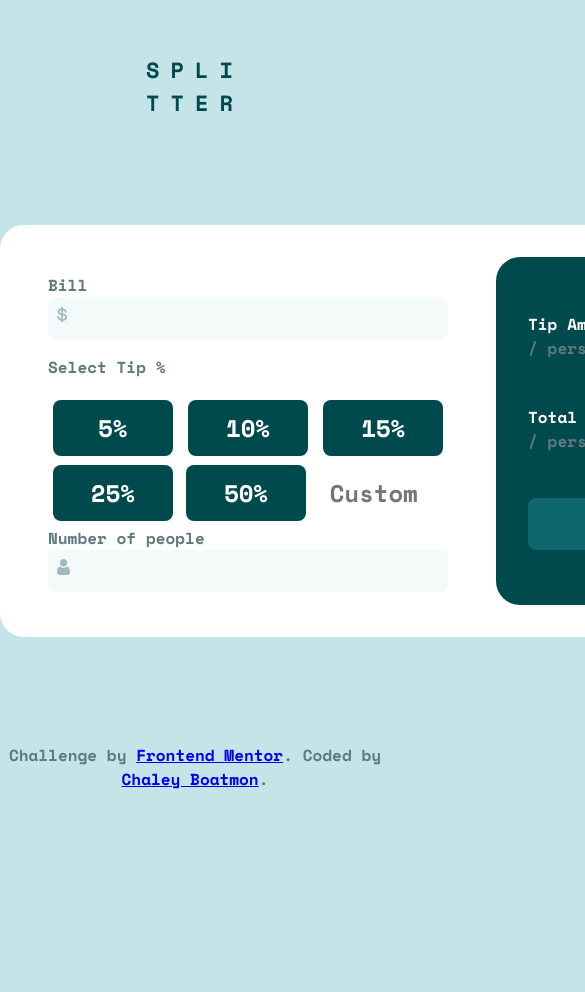
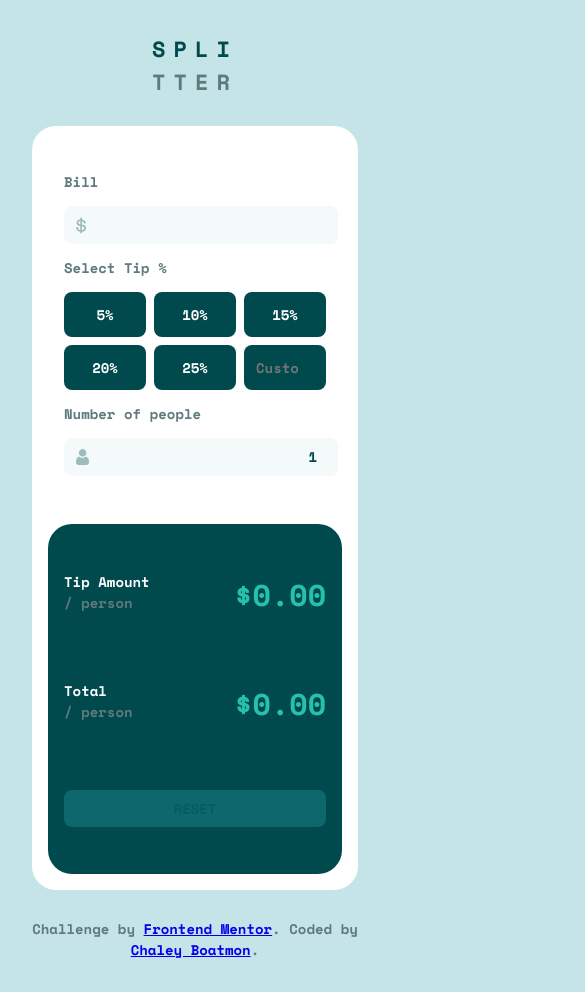
Before and after one commit to chayboats/tip-calculator-app, a plain HTML site: page index.html in a window 390 px wide. Shown: the top 992 px of the page, 585 px wide, since content can reach past the window. Before the commit the page ends 844 px from the top, so only its background shows below. Drawn offline with nearby package versions, Linux system fonts and the light colour scheme.

Commit message:
Add working js and make page responsive

```diff
--- a/index.html
+++ b/index.html
@@ -1,72 +1,142 @@
 <!DOCTYPE html>
 <html lang="en">
   <head>
-  <meta charset="UTF-8">
-  <meta name="viewport" content="width=device-width, initial-scale=1.0">
+    <meta charset="UTF-8" />
+    <meta
+      name="viewport"
+      content="width=device-width, initial-scale=1.0"
+    />
 
-  <link rel="icon" type="image/png" sizes="32x32" href="./images/favicon-32x32.png">
-  <link rel="preconnect" href="https://fonts.googleapis.com"><link rel="preconnect" href="https://fonts.gstatic.com" crossorigin>
-  <link href="https://fonts.googleapis.com/css2?family=Space+Mono:ital,wght@0,700;1,700&display=swap" rel="stylesheet">
-  <link rel="stylesheet" type="text/css" href="styles.css">
-
-
+    <link
+      rel="icon"
+      type="image/png"
+      sizes="32x32"
+      href="./images/favicon-32x32.png"
+    />
+    <link
+      rel="preconnect"
+      href="https://fonts.googleapis.com"
+    />
+    <link
+      rel="preconnect"
+      href="https://fonts.gstatic.com"
+      crossorigin
+    />
+    <link
+      href="https://fonts.googleapis.com/css2?family=Space+Mono:ital,wght@0,700;1,700&display=swap"
+      rel="stylesheet"
+    />
+    <link
+      rel="stylesheet"
+      type="text/css"
+      href="styles.css"
+    />
 
     <title>Frontend Mentor | Tip calculator app</title>
-
   </head>
-<body class="column">
-  <header class="column">
+  <body>
+    <div class="page">
+      <header>
         <span>SPLI</span>
         <span>TTER</span>
       </header>
 
-  <main class="row">
+      <main>
         <div class="left">
           <form>
             <section id="bill">
-          <label id="bill-label" for="bill" >Bill</label>
-          <input id="bill-amount" type="number">
-          <script src="tipCalculator.js"></script>
+              <label
+                class="label"
+                for="bill-amount"
+                >Bill</label
+              >
+              <input
+                id="bill-amount"
+                type="number"
+                step=".01"
+              />
             </section>
 
             <section id="select-tip">
-          <p>Select Tip %</p>
-          <div id="tip-button-wrapper">
-            <div class="percentages">
-              <button>5%</button>
-              <button>10%</button>
-              <button>15%</button>
-            </div>
-            <div class="percentages">
-              <button>25%</button>
-              <button>50%</button>
-              <input type="number" placeholder="Custom"/>
-            </div>
+              <p class="label">Select Tip %</p>
+              <div class="tip-buttons">
+                <button
+                  id="5"
+                  value="5"
+                >
+                  5%
+                </button>
+                <button
+                  id="10"
+                  value="10"
+                >
+                  10%
+                </button>
+                <button
+                  id="15"
+                  value="15"
+                >
+                  15%
+                </button>
+                <button
+                  id="20"
+                  value="20"
+                >
+                  20%
+                </button>
+                <button
+                  id="25"
+                  value="25"
+                >
+                  25%
+                </button>
+                <input
+                  type="number"
+                  placeholder="Custom"
+                  id="custom"
+                />
               </div>
             </section>
 
             <section id="person-count">
-          <label for="number-of-people">Number of people</label>
-          <input id="number-of-people" type="number">
+              <label
+                class="label"
+                for="number-of-people"
+                >Number of people</label
+              >
+              <input
+                id="number-of-people"
+                type="number"
+              />
             </section>
           </form>
         </div>
 
         <div class="right">
-      <div class="row dollar-amount">
+          <div class="dollar-amount">
             <div class="column">
               <span>Tip Amount</span>
-          <span>/ person</span>
+              <span class="person">/ person</span>
             </div>
-        <div>$0.00</div>
+            <div
+              id="tip-per-person"
+              class="money"
+            >
+              $0.00
+            </div>
           </div>
 
-      <div class="row dollar-amount">
+          <div class="dollar-amount">
             <div class="column">
               <span>Total</span>
-          <span>/ person</span>
+              <span class="person">/ person</span>
             </div>
-        <div>$0.00</div>
+            <div
+              id="total-per-person"
+              class="money"
+            >
+              $0.00
+            </div>
           </div>
 
           <div>
@@ -76,10 +146,16 @@
       </main>
 
       <footer>
-    <div class="attribution">
-      Challenge by <a href="https://www.frontendmentor.io?ref=challenge" target="_blank">Frontend Mentor</a>.
-      Coded by <a href="#">Chaley Boatmon</a>.
+        <div>
+          Challenge by
+          <a
+            href="https://www.frontendmentor.io?ref=challenge"
+            target="_blank"
+            >Frontend Mentor</a
+          >. Coded by <a href="#">Chaley Boatmon</a>.
         </div>
       </footer>
+    </div>
+    <script src="tipCalculator.js"></script>
   </body>
 </html>
--- a/styles.css
+++ b/styles.css
@@ -1,33 +1,77 @@
+:root {
+  /* colors */
+  --color-white: white;
+  --color-website: hsl(185, 41%, 84%);
+  --color-teal-100: hsl(189, 41%, 97%);
+  --color-teal-200: hsl(186, 14%, 43%);
+  --color-grey-300: hsl(172, 67%, 45%);
+  --color-teal-400: #0d676c;
+  --color-teal-500: #045d62;
+  --color-teal-600: hsl(183, 100%, 15%);
+
+  /* text */
+  --text-body-mobile: 14px;
+
+  --text-button-mobile: 14px;
+  --text-money-mobile: 30px;
+  --text-button-desktop: 24px;
+  --text-money-desktop: 50px;
+  --text-header: 22px;
+
+  /* spacing */
+  --space-xs: 0.25rem;
+  --space-sm: 0.5rem;
+  --space-md: 1rem;
+  --space-lg: 1.5rem;
+  --space-xl: 1.75rem;
+  --space-2xl: 2rem;
+  --space-3xl: 3rem;
+  --space-4xl: 5rem;
+}
+
 body {
+  background-color: var(--color-website);
+  margin: 0;
   min-height: 100vh;
+  font-family: 'Space Mono', monospace;
+  color: var(--color-teal-200);
   display: flex;
-  justify-content: space-around;
-  margin: 0;
-  font-family: 'Space Mono', monospace;
-  background-color: hsl(185, 41%, 84%);
-  color: hsl(186, 14%, 43%);
+  justify-content: center;
+  align-items: center;
+
+}
+
+.page {
+  display: grid;
+  grid-template-columns: 1fr;
+  gap: var(--space-xl);
+  min-height: 100%;
+  max-width: 70rem;
+  padding: var(--space-2xl) 0;
+
 }
 
 header {
+  display: flex;
+  flex-direction: column;
   text-align: center;
-  letter-spacing: .5em;
-  font-size: 22px;
-  color: hsl(183, 100%, 15%);
+  letter-spacing: var(--space-sm);
+  font-size: var(--text-header);
+  color: var(--color-teal-600);
+}
+
+header span:nth-of-type(2) {
+  color: var(--color-teal-200)
 }
 
 main {
-  display: flex;
-  justify-content: space-between;
-  min-width: 60rem;
-  margin: 0 auto;
-  padding: 1rem;
-  height: 45vh;
-  border-radius: 1.5rem;
-  background-color: white;
-}
-
-.row {
-  display: flex;
+  display: grid;
+  grid-template-columns: 1fr 1fr;
+  gap: var(--space-2xl);
+  border-radius: var(--space-lg);
+  background-color: var(--color-white);
+  margin: 0 var(--space-4xl);
+  padding: var(--space-2xl);
 }
 
 .column {
@@ -39,83 +83,81 @@ main {
   display: flex;
   flex-direction: column;
   justify-content: space-around;
-  margin: 0;
-  width: 50%;
-  padding: 2rem;
+  padding: var(--space-md);
 }
 
-#bill input, #person-count input {
-  width: 98%;
+.label {
+  line-height: var(--space-3xl);
+  margin: 0;
 }
 
-.percentages {
-  display: flex;
-  justify-content: space-between;
- }
+#bill-amount, #number-of-people {
+  width: 100%;
+}
+
+#bill-amount {
+  background: url(images/icon-dollar.svg) no-repeat scroll var(--space-sm);
+  background-color: var(--color-teal-100);
+}
+
+#number-of-people {
+  background: url(images/icon-person.svg) no-repeat scroll var(--space-sm);
+  background-color: var(--color-teal-100);
+}
 
 button, input {
-  font-size: 24px;
+  font-size: var(--text-button-desktop);
   font-family: inherit;
-  border-radius: .5rem;
-}
-
-button {
+  border-radius: var(--space-sm);
   border: none;
 }
 
 input {
-  color: hsl(183, 100%, 15%);
-  border: 2px solid transparent;
+  color: var(--color-teal-600);
+  border: var(--space-xs) solid transparent;
   text-align: right;
 }
 
 input:focus {
   outline: none !important;
-  border: 2px solid hsl(172, 67%, 45%) !important;
+  border: var(--space-xs) solid var(--color-grey-300) !important;
  }
 
-#bill input {
-  background: url(images/icon-dollar.svg) no-repeat scroll 7px 7px;
-  background-color: hsl(189, 41%, 97%);
-
+.tip-buttons {
+  display: grid;
+  grid-template-columns: 1fr 1fr 1fr;
+  grid-template-rows: 1fr 1fr;
+  gap: var(--space-sm);
 }
 
-#person-count input {
-  background: url(images/icon-person.svg) no-repeat scroll 7px 7px;
-  background-color: hsl(189, 41%, 97%);
+.tip-buttons input, .tip-buttons button {
+  text-align: center;
+  padding: var(--space-sm);
+ }
+
+.unselected {
+  background-color: var(--color-teal-600);
+  color: var(--color-white);
 }
 
-
-#tip-button-wrapper input, #tip-button-wrapper button {
-  width: 7.5rem;
-  margin: .3rem;
-  padding: 0;
-  text-align: center;
- }
-
- #tip-button-wrapper button {
-  width: 7.5rem;
-  height: 3.5rem;
-  margin: .3rem;
-  background-color: hsl(183, 100%, 15%);
-  color: white;
+.tip-buttons button:hover, .selected  {
+  cursor: pointer;
+  background-color: var(--color-grey-300);
+  color: var(--color-teal-600);
 }
 
-#tip-button-wrapper button:hover {
-  cursor: pointer;
-  background-color: hsl(172, 67%, 45%);
-  color: hsl(183, 100%, 15%);
+#custom {
+  min-width: 0;
 }
 
 .right {
-  border-radius: 1.5rem;
-  background-color: hsl(183, 100%, 15%);
-  margin: 1rem;
-  color: white;
+  border-radius: var(--space-lg);
+  background-color: var(--color-teal-600);
+  color: var(--color-white);
 }
 
-div span:nth-of-type(2) {
-  color: hsl(186, 14%, 43%);
+.person {
+  color: var(--color-teal-200);
 }
 
 .dollar-amount {
@@ -123,26 +165,56 @@ div span:nth-of-type(2) {
   justify-content: space-between;
 }
 
-.dollar-amount div:nth-of-type(2) {
-  font-size: 50px;
-  color: hsl(172, 67%, 45%);
-  line-height: 3rem;
+.money {
+  font-size: var(--text-money-desktop);
+  color: var(--color-grey-300);
+  line-height: var(--space-3xl);
 }
 
 #reset {
-  padding: .5rem;
-  border-radius: .5rem;
+  padding: var(--space-sm);
+  border-radius: var(--space-sm);
   width: 100%;
-  background-color: #0d676c;
-  color: #045d62;
+  background-color: var(--color-teal-400);
+  color: var(--color-teal-500);
 }
 
 #reset:hover {
   cursor: pointer;
-  background-color: hsl(172, 67%, 45%);
-  color: hsl(183, 100%, 15%);
+  background-color: var(--color-grey-300);
+  color: var(--color-teal-600);
 
 }
+
 footer {
   text-align: center;
 }
+
+@media (max-width: 900px) {
+  body {
+    font-size: var(--text-body-mobile);
+  }
+
+  main {
+    grid-template-columns: 1fr;
+    grid-template-rows: 1fr 1fr ;
+    margin: 0 var(--space-2xl);
+    padding: var(--space-md);
+  }
+
+  button, input {
+    font-size: var(--text-button-mobile);
+  }
+
+  .money {
+    font-size: var(--text-money-mobile);
+  }
+
+  #bill-amount, #number-of-people {
+    line-height: var(--space-xl);
+  }
+
+  footer {
+    margin: 0 var(--space-md);
+  }
+}
--- a/tipCalculator.js
+++ b/tipCalculator.js
@@ -1 +1,76 @@
-let billAmount = Number.toFixed(2)
+const form = document.querySelector('form');
+const bill = document.getElementById('bill-amount');
+const tipButtonContainer = document.querySelector('.tip-buttons');
+const tipButtons = Array.from(tipButtonContainer.children);
+const personsTotal = document.getElementById('total-per-person');
+const personsTip = document.getElementById('tip-per-person');
+const personCount = document.getElementById('number-of-people');
+
+let tipButton;
+
+function handleSubmit() {
+  form.addEventListener('submit', (event) => {
+    event.preventDefault();
+    personsTotal.textContent = totalPerPerson();
+    personsTip.textContent = tipPerPerson();
+  });
+}
+
+function inputValue(input) {
+  input.addEventListener('change', (event) => {
+    input.value = event.target.value;
+  });
+}
+
+function styleButton() {
+  tipButtons.forEach((button) => {
+    button.classList.add('unselected');
+    button.addEventListener('click', (event) => {
+      setSelectedButton(button);
+    });
+  });
+}
+
+function setSelectedButton(selectedButton) {
+  tipButtons.forEach((button) => {
+    if (button.className.includes('selected')) {
+      button.classList.remove('selected');
+    }
+  });
+  tipButton = selectedButton;
+  selectedButton.classList.add('selected');
+}
+
+function calculateBill() {
+  const people = Number(personCount.value);
+  const billAmount = Number(bill.value);
+  const tipPercent = Number(tipButton.value) / 100;
+
+  const tip = billAmount * tipPercent;
+
+  return { people, tip, billAmount };
+}
+
+function tipPerPerson() {
+  const { tip, people } = calculateBill();
+  const tipPerPeron = tip / people;
+
+  return `$${tipPerPeron.toFixed(2)}`;
+}
+
+function totalPerPerson() {
+  const { billAmount, tip, people } = calculateBill();
+  const total = (billAmount + tip) / people;
+
+  return `$${total.toFixed(2)}`;
+}
+
+function run() {
+  handleSubmit();
+  styleButton();
+  inputValue(bill);
+  inputValue(personCount);
+}
+
+personCount.value = 1;
+run();
```
Lines whose indentation alone changed are shown as unchanged.
